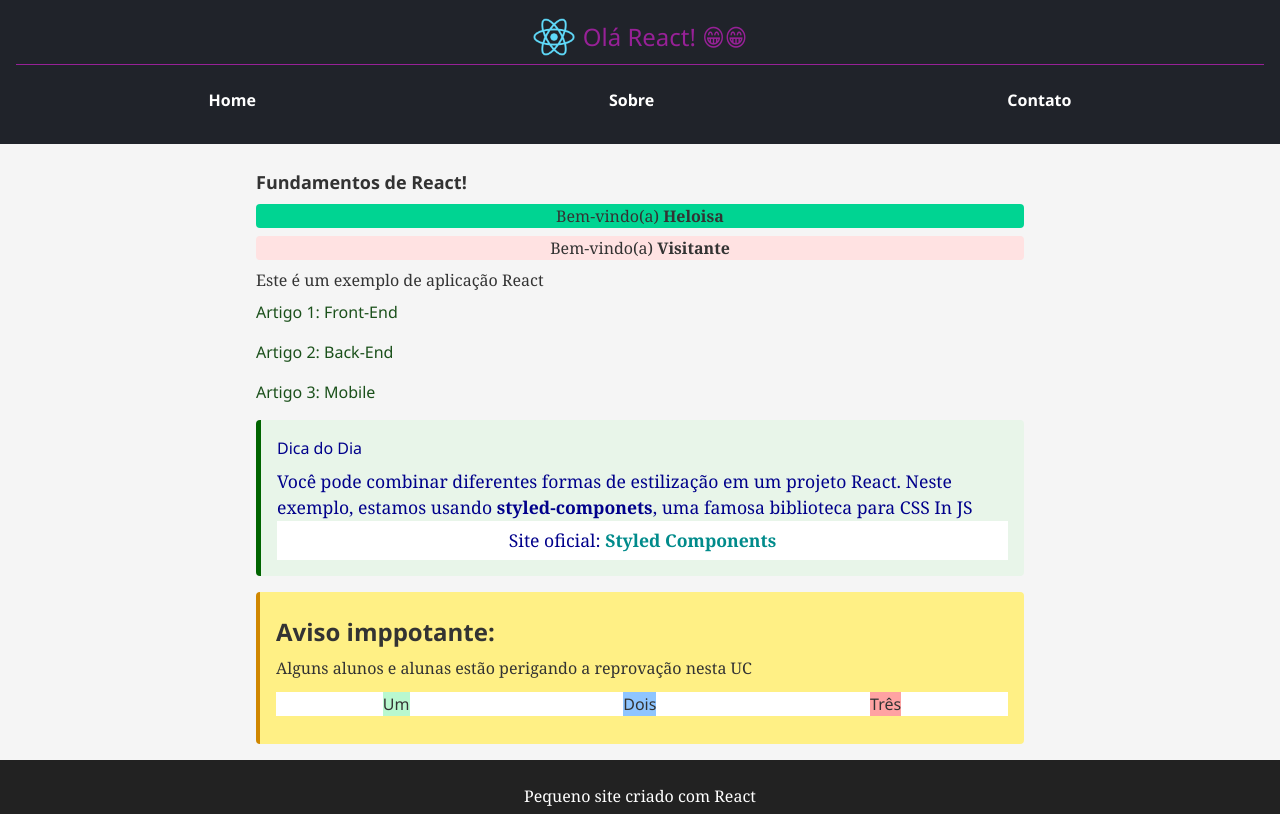
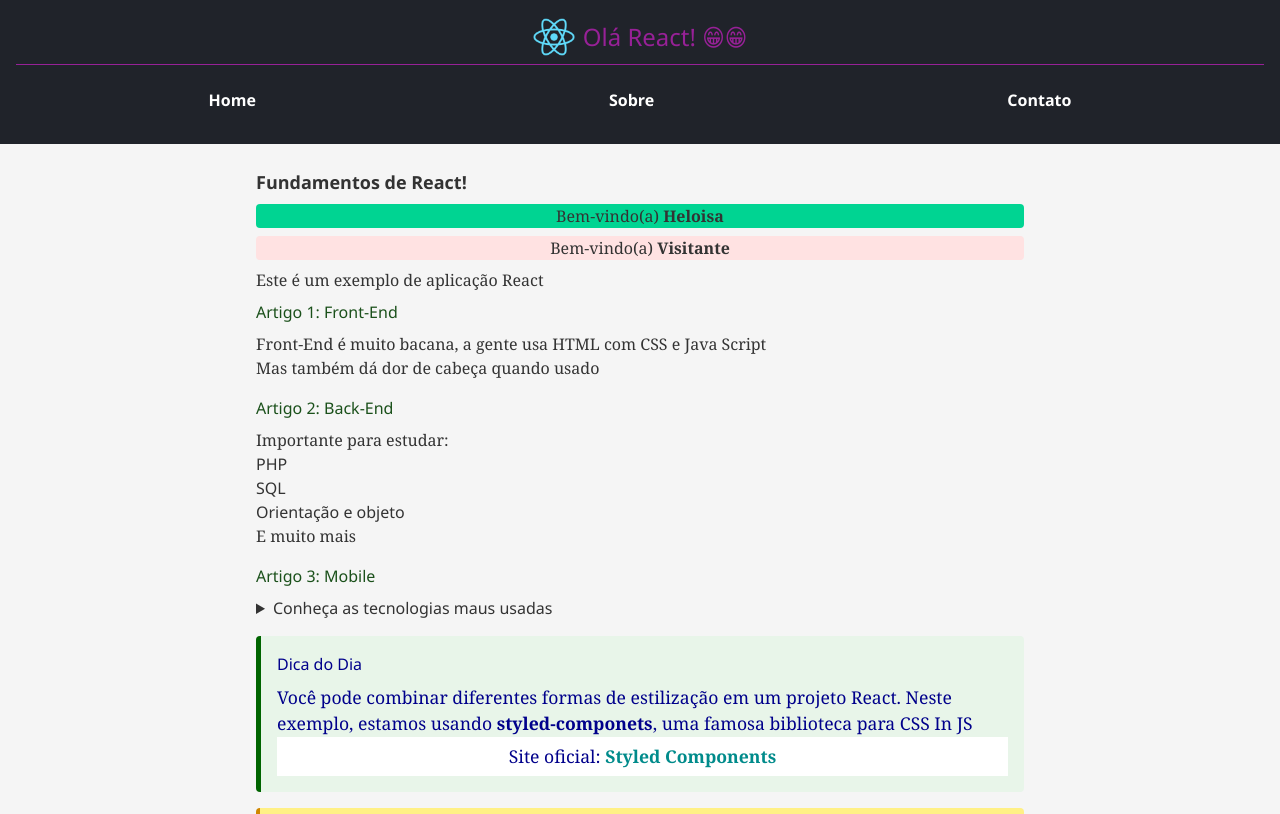
Before and after one commit to heloisa0804/react-fundamentos, a React (Vite) app: page / in a window 1280 px wide. Shown: the top 814 px of the page. Built offline with nearby package versions, Linux system fonts and the light colour scheme.

Commit message:
Adiciona texto diferentes em arquivos artigos

```diff
--- a/src/components/Conteudo/Conteudo.tsx
+++ b/src/components/Conteudo/Conteudo.tsx
@@ -16,19 +16,33 @@ export default function Conteudo() {
         <Saudacao classe="bg-red-100" />
         <p> Este é um exemplo de aplicação React</p>
 
-        <Artigo titulo="Front-End" texto="Um texto qualquer" numero={1} />
+        <Artigo titulo="Front-End" numero={1}>
+          {" "}
+          <p>
+            Front-End é muito bacana, a gente usa HTML com CSS e Java Script
+          </p>
+          <p> Mas também dá dor de cabeça quando usado</p>
+        </Artigo>
 
-        <Artigo
-          titulo="Back-End"
-          texto="Um texto qualquer sobre Back"
-          numero={2}
-        />
+        <Artigo titulo="Back-End" numero={2}>
+          <p>Importante para estudar:</p>
+          <ul className="*:list-dic *:ml-m7">
+            <li>PHP</li>
+            <li>SQL</li>
+            <li>Orientação e objeto</li>
+          </ul>
+          <p>E muito mais</p>
+        </Artigo>
 
-        <Artigo
-          titulo="Mobile"
-          texto="Um texto qualquer sobre Mobile"
-          numero={3}
-        />
+        <Artigo titulo="Mobile" numero={3}>
+          <details>
+            <summary>Conheça as tecnologias maus usadas</summary>
+            <ol className="*:list-decimal *:ml-7">
+              <li>JavaScript</li>
+              <li>Libs e Frameworks</li>
+            </ol>
+          </details>
+        </Artigo>
       </section>
 
       <DicaDoDia />
```
